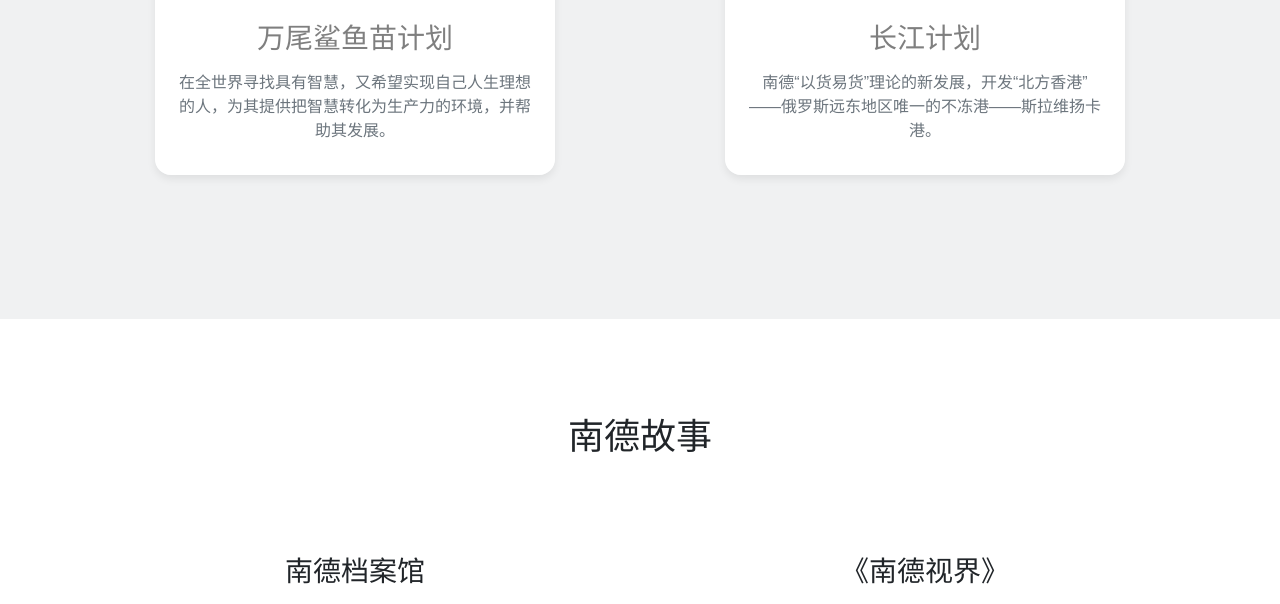
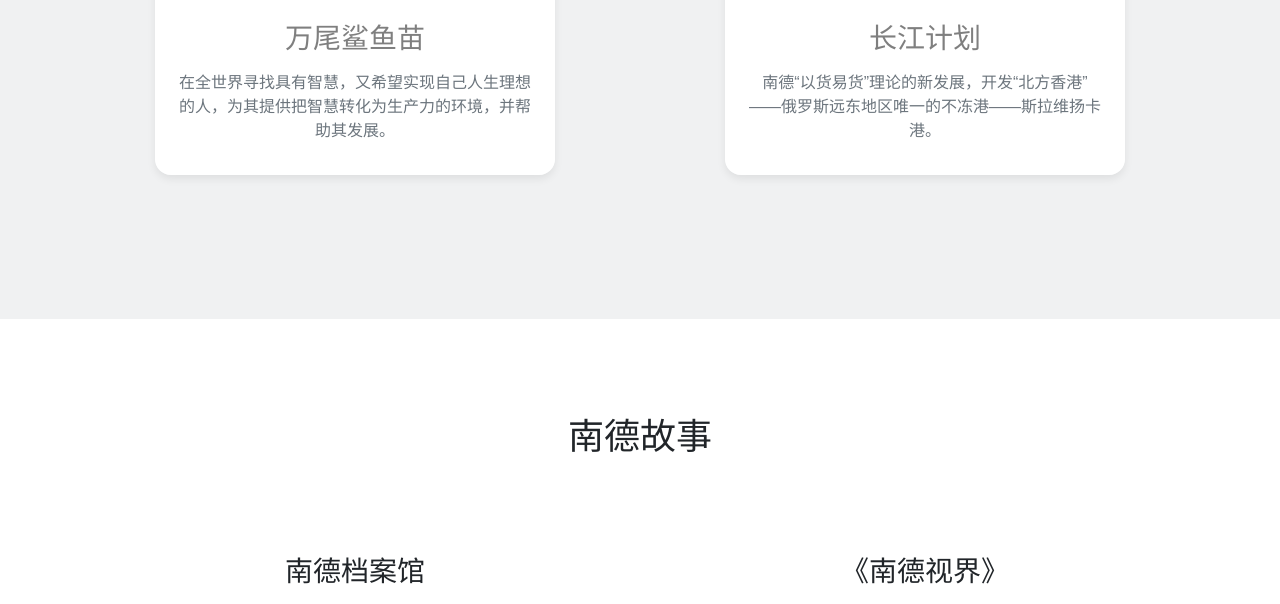
Before and after one commit to chzionland/home, a plain HTML site: page public/index.html in a window 1280 px wide. Shown: the part 4993-5597 px from the top of the page. Drawn offline with Linux system fonts and the light colour scheme; a web font is replaced by a local one.

Commit message:
heading optimized

```diff
--- a/public/index.html
+++ b/public/index.html
@@ -279,7 +279,7 @@
                                 </div>
                                 <img class="img-fluid rounded-top" src="https://cdn.qizhong.land/thumbnail-card/projects/pup_sharks.webp" alt="pup sharks 鲨鱼苗" />
                                 <div class="portfolio-caption rounded-bottom">
-                                    <h3 class="text-black-50">万尾鲨鱼苗计划</h3>
+                                    <h3 class="text-black-50">万尾鲨鱼苗</h3>
                                     <p class="text-muted mt-2">在全世界寻找具有智慧，又希望实现自己人生理想的人，为其提供把智慧转化为生产力的环境，并帮助其发展。</p>
                                 </div>
                             </a>
```
